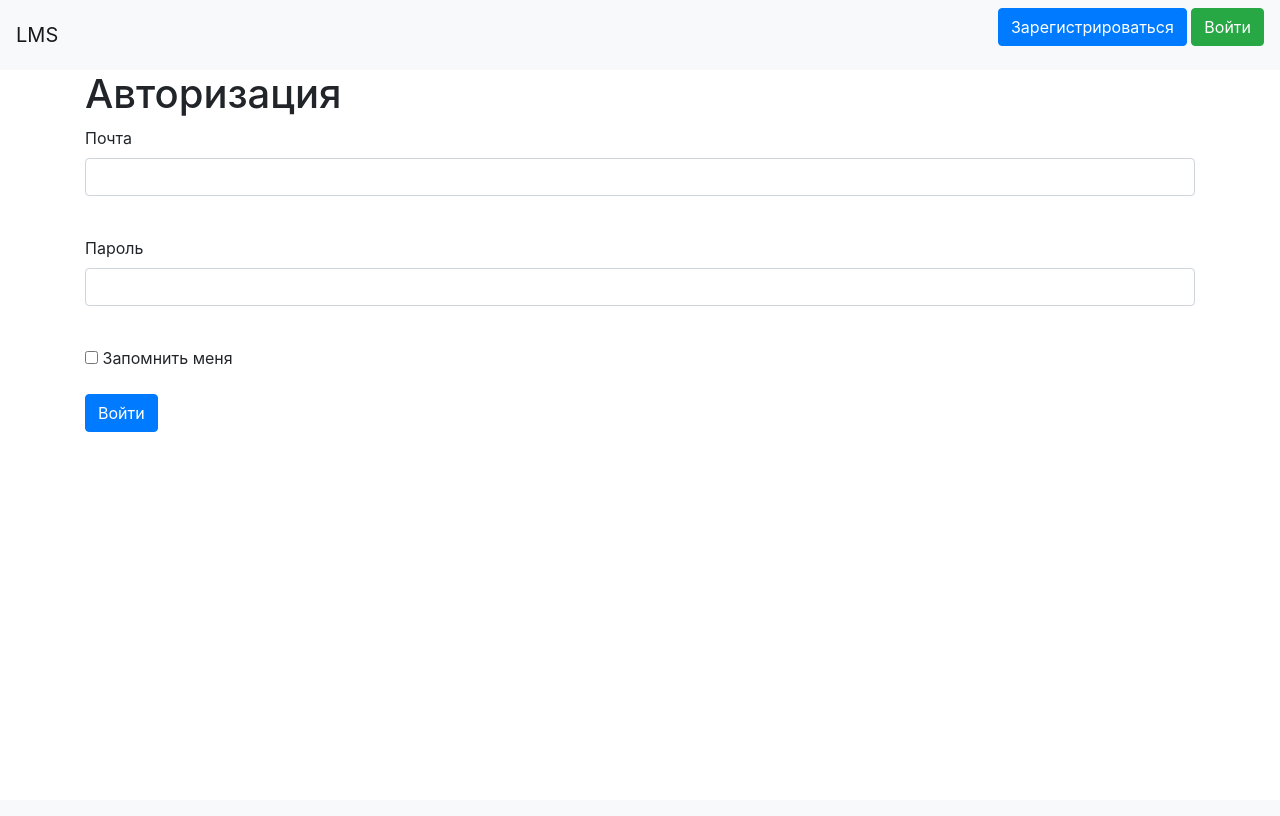
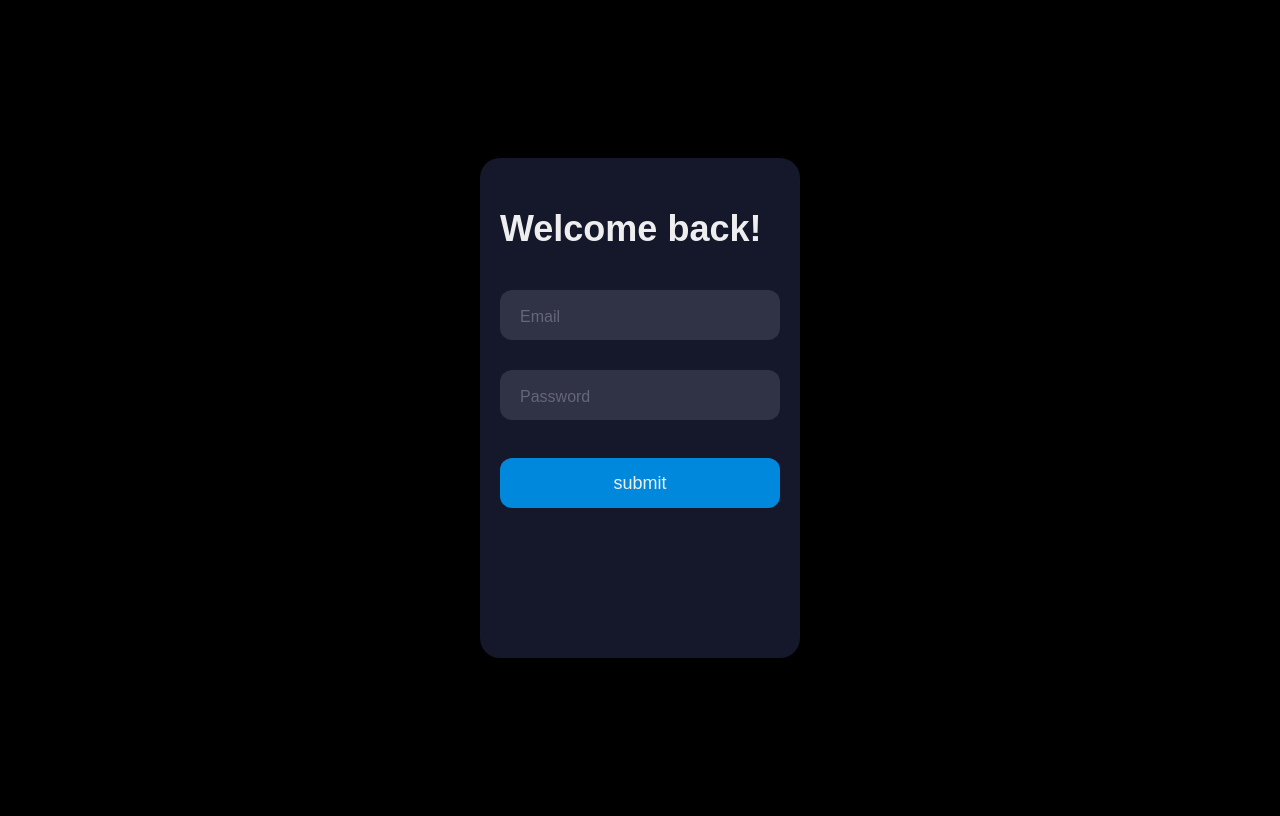
Before and after one commit to Paxnar/lms_project, a Flask app: page /login in a window 1280 px wide. Before the commit the page ends 432 px from the top, so only its background shows below. Run offline with Flask 2, Linux system fonts and the light colour scheme; some libraries are stand-ins or nearby versions.

Commit message:
log in and sign up form v 1.1

```diff
--- a/main.py
+++ b/main.py
@@ -29,34 +29,23 @@ def load_user(user_id):
 
 @app.route('/login', methods=['GET', 'POST'])
 def login():
-    form = LoginForm()
-    if form.validate_on_submit():
+    if request.method == 'GET':
+        return render_template('login.html')
+    elif request.method == 'POST':
         db_sess = db_session.create_session()
-        user = db_sess.query(User).filter(User.email == form.email.data).first()
-        if user and user.check_password(form.password.data):
-            login_user(user, remember=form.remember_me.data)
+        user = db_sess.query(User).filter(User.email == request.form['email']).first()
+        if user and user.check_password(request.form['pasw']):
             return redirect("/")
-        return render_template('login.html',
-                               message="Неправильный логин или пароль",
-                               form=form)
-    return render_template('login.html', title='Авторизация', form=form)
 
 
 @app.route('/register', methods=['GET', 'POST'])
 def register():
     if request.method == 'GET':
-        return render_template('reg_log.html')
+        return render_template('register.html')
     elif request.method == 'POST':
-        try:
-            post('http://localhost:5000/api/user',
-                 json={'email': request.form['emails'], 'name': request.form['txts'], 'password': request.form['pswds']}).json()
-            return "you signed up successfully"
-        except:
-            db_sess = db_session.create_session()
-            user = db_sess.query(User).filter(User.email == request.form['emaill']).first()
-            if user and user.check_password(request.form['pswdl']):
-                return redirect("/")
-
+        post('http://localhost:5000/api/user',
+             json={'email': request.form['email'], 'name': request.form['username'], 'password': request.form['pasw']}).json()
+        return redirect("/")
 
 @app.route('/logout')
 @login_required
--- a/static/style.css
+++ b/static/style.css
@@ -1,90 +1,124 @@
-body{
-	margin: 0;
-	padding: 0;
-	display: flex;
-	justify-content: center;
-	align-items: center;
-	min-height: 100vh;
-	font-family: 'Jost', sans-serif;
-	background: linear-gradient(to bottom, #0f0c29, #302b63, #24243e);
-}
-.main{
-	width: 350px;
-	height: 500px;
-	background: red;
-	overflow: hidden;
-	background: url("https://doc-08-2c-docs.googleusercontent.com/docs/securesc/68c90smiglihng9534mvqmq1946dmis5/fo0picsp1nhiucmc0l25s29respgpr4j/1631524275000/03522360960922298374/03522360960922298374/1Sx0jhdpEpnNIydS4rnN4kHSJtU1EyWka?e=view&authuser=0&nonce=gcrocepgbb17m&user=03522360960922298374&hash=tfhgbs86ka6divo3llbvp93mg4csvb38") no-repeat center/ cover;
-	border-radius: 10px;
-	box-shadow: 5px 20px 50px #000;
-}
-#chk{
-	display: none;
-}
-.signup{
-	position: relative;
-	width:100%;
-	height: 100%;
-}
-label{
-	color: #fff;
-	font-size: 2.3em;
-	justify-content: center;
-	display: flex;
-	margin: 60px;
-	font-weight: bold;
-	cursor: pointer;
-	transition: .5s ease-in-out;
-}
-input{
-	width: 60%;
-	height: 20px;
-	background: #e0dede;
-	justify-content: center;
-	display: flex;
-	margin: 20px auto;
-	padding: 10px;
-	border: none;
-	outline: none;
-	border-radius: 5px;
-}
-button{
-	width: 60%;
-	height: 40px;
-	margin: 10px auto;
-	justify-content: center;
-	display: block;
-	color: #fff;
-	background: #573b8a;
-	font-size: 1em;
-	font-weight: bold;
-	margin-top: 20px;
-	outline: none;
-	border: none;
-	border-radius: 5px;
-	transition: .2s ease-in;
-	cursor: pointer;
-}
-button:hover{
-	background: #6d44b8;
-}
-.login{
-	height: 460px;
-	background: #eee;
-	border-radius: 60% / 10%;
-	transform: translateY(-180px);
-	transition: .8s ease-in-out;
-}
-.login label{
-	color: #573b8a;
-	transform: scale(.6);
+body {
+  align-items: center;
+  background-color: #000;
+  display: flex;
+  justify-content: center;
+  height: 100vh;
 }
 
-#chk:checked ~ .login{
-	transform: translateY(-500px);
+.form {
+  background-color: #15172b;
+  border-radius: 20px;
+  box-sizing: border-box;
+  height: 500px;
+  padding: 20px;
+  width: 320px;
 }
-#chk:checked ~ .login label{
-	transform: scale(1);
+
+.title {
+  color: #eee;
+  font-family: sans-serif;
+  font-size: 36px;
+  font-weight: 600;
+  margin-top: 30px;
 }
-#chk:checked ~ .signup label{
-	transform: scale(.6);
+
+.subtitle {
+  color: #eee;
+  font-family: sans-serif;
+  font-size: 16px;
+  font-weight: 600;
+  margin-top: 10px;
 }
+
+.input-container {
+  height: 50px;
+  position: relative;
+  width: 100%;
+}
+
+.ic1 {
+  margin-top: 40px;
+}
+
+.ic2 {
+  margin-top: 30px;
+}
+
+.input {
+  background-color: #303245;
+  border-radius: 12px;
+  border: 0;
+  box-sizing: border-box;
+  color: #eee;
+  font-size: 18px;
+  height: 100%;
+  outline: 0;
+  padding: 4px 20px 0;
+  width: 100%;
+}
+
+.cut {
+  background-color: #15172b;
+  border-radius: 10px;
+  height: 20px;
+  left: 20px;
+  position: absolute;
+  top: -20px;
+  transform: translateY(0);
+  transition: transform 200ms;
+  width: 76px;
+}
+
+.cut-short {
+  width: 50px;
+}
+
+.input:focus ~ .cut,
+.input:not(:placeholder-shown) ~ .cut {
+  transform: translateY(8px);
+}
+
+.placeholder {
+  color: #65657b;
+  font-family: sans-serif;
+  left: 20px;
+  line-height: 14px;
+  pointer-events: none;
+  position: absolute;
+  transform-origin: 0 50%;
+  transition: transform 200ms, color 200ms;
+  top: 20px;
+}
+
+.input:focus ~ .placeholder,
+.input:not(:placeholder-shown) ~ .placeholder {
+  transform: translateY(-30px) translateX(10px) scale(0.75);
+}
+
+.input:not(:placeholder-shown) ~ .placeholder {
+  color: #808097;
+}
+
+.input:focus ~ .placeholder {
+  color: #dc2f55;
+}
+
+.submit {
+  background-color: #08d;
+  border-radius: 12px;
+  border: 0;
+  box-sizing: border-box;
+  color: #eee;
+  cursor: pointer;
+  font-size: 18px;
+  height: 50px;
+  margin-top: 38px;
+  // outline: 0;
+  text-align: center;
+  width: 100%;
+}
+
+.submit:active {
+  background-color: #06b;
+}
--- a/templates/login.html
+++ b/templates/login.html
@@ -1,29 +1,26 @@
-{% extends "base.html" %}
-
-{% block content %}
-    <h1>{{ title }}</h1>
-    <form action="" method="post">
-        {{ form.hidden_tag() }}
-        <p>
-            {{ form.email.label }}<br>
-            {{ form.email(class="form-control", type="email") }}<br>
-            {% for error in form.email.errors %}
-                <div class="alert alert-danger" role="alert">
-                    {{ error }}
-                </div>
-            {% endfor %}
-        </p>
-        <p>
-            {{ form.password.label }}<br>
-            {{ form.password(class="form-control", type="password") }}<br>
-            {% for error in form.password.errors %}
-                <div class="alert alert-danger" role="alert">
-                    {{ error }}
-                </div>
-            {% endfor %}
-        </p>
-        <p>{{ form.remember_me() }} {{ form.remember_me.label }}</p>
-        <p>{{ form.submit(type="submit", class="btn btn-primary") }}</p>
-        <div>{{ message }}</div>
-    </form>
-{% endblock %}
+<!DOCTYPE html>
+<html>
+<head>
+	<title>Slide Navbar</title>
+	<link rel="stylesheet" type="text/css" href="{{url_for('static', filename='style.css')}}">
+<link href="https://fonts.googleapis.com/css2?family=Jost:wght@500&display=swap" rel="stylesheet">
+</head>
+<body>
+    <div class="form">
+      <form action="" method="post">
+        <div class="title">Welcome back!</div>
+        <div class="input-container ic1">
+          <input id="idemail" name="email" class="input" type="text" placeholder=" " />
+          <div class="cut"></div>
+          <label for="idemail" class="placeholder">Email</label>
+        </div>
+        <div class="input-container ic2">
+          <input id="idpasw" name="pasw" class="input" type="text" placeholder=" " />
+          <div class="cut cut-short"></div>
+          <label for="idpasw" class="placeholder">Password</label>
+        </div>
+        <button type="text" class="submit">submit</button>
+      </form>
+    </div>
+</body>
+</html>
```
Also changed, not shown: templates/reg_log.html (deleted, +0 -32 lines), templates/register.html (+32 -55 lines), db/users.db.
